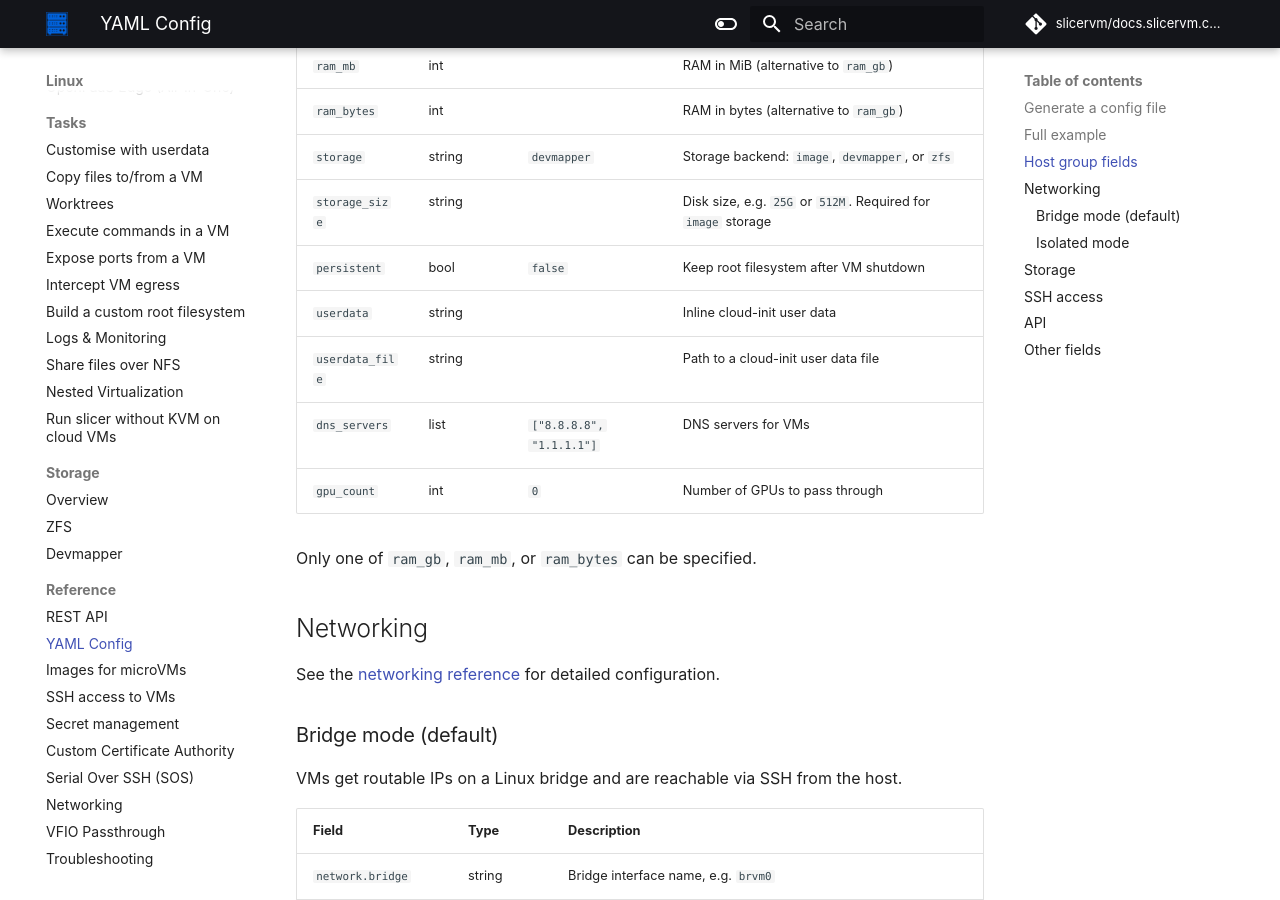
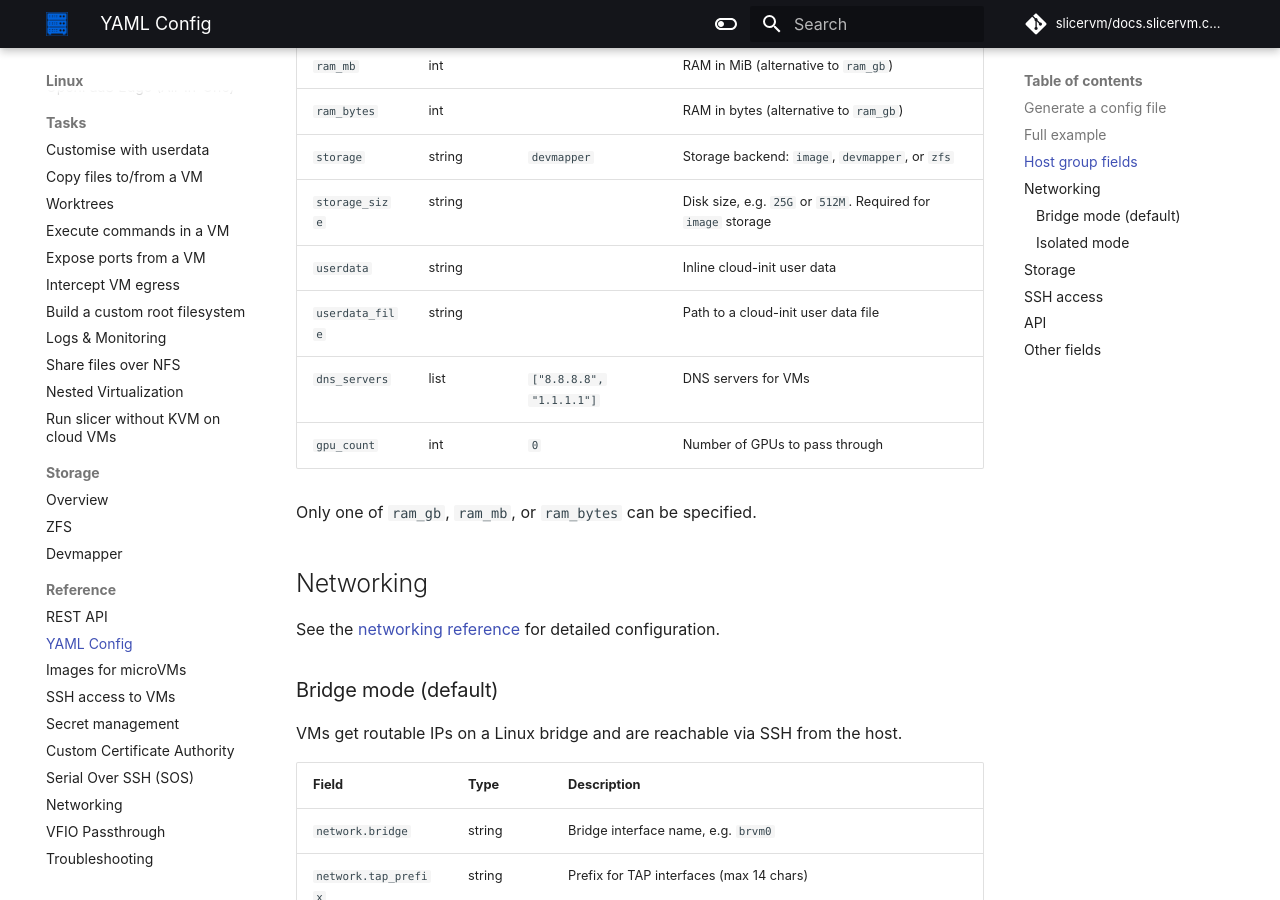
Before and after one commit to slicervm/docs.slicervm.com, an MkDocs documentation site: the page built from docs/reference/config.md, in a window 1280 px wide and 900 px high, scrolled down 1366 px. Built offline with MkDocs 1.6.1 and Material for MkDocs 9.7.7, drawn with Linux system fonts in a browser that asks for light colours; some web fonts are replaced; comment, search, counter and statistics services are not loaded.

Commit message:
Correction that persistent is not a YAML config field
Signed-off-by: Alex Ellis (OpenFaaS Ltd) <alexellis2@gmail.com>

```diff
--- a/docs/reference/config.md
+++ b/docs/reference/config.md
@@ -51,7 +51,6 @@ Each entry in `host_groups` defines a group of identically-configured VMs.
 | `ram_bytes` | int | | RAM in bytes (alternative to `ram_gb`) |
 | `storage` | string | `devmapper` | Storage backend: `image`, `devmapper`, or `zfs` |
 | `storage_size` | string | | Disk size, e.g. `25G` or `512M`. Required for `image` storage |
-| `persistent` | bool | `false` | Keep root filesystem after VM shutdown |
 | `userdata` | string | | Inline cloud-init user data |
 | `userdata_file` | string | | Path to a cloud-init user data file |
 | `dns_servers` | list | `["8.8.8.8", "1.1.1.1"]` | DNS servers for VMs |
```
